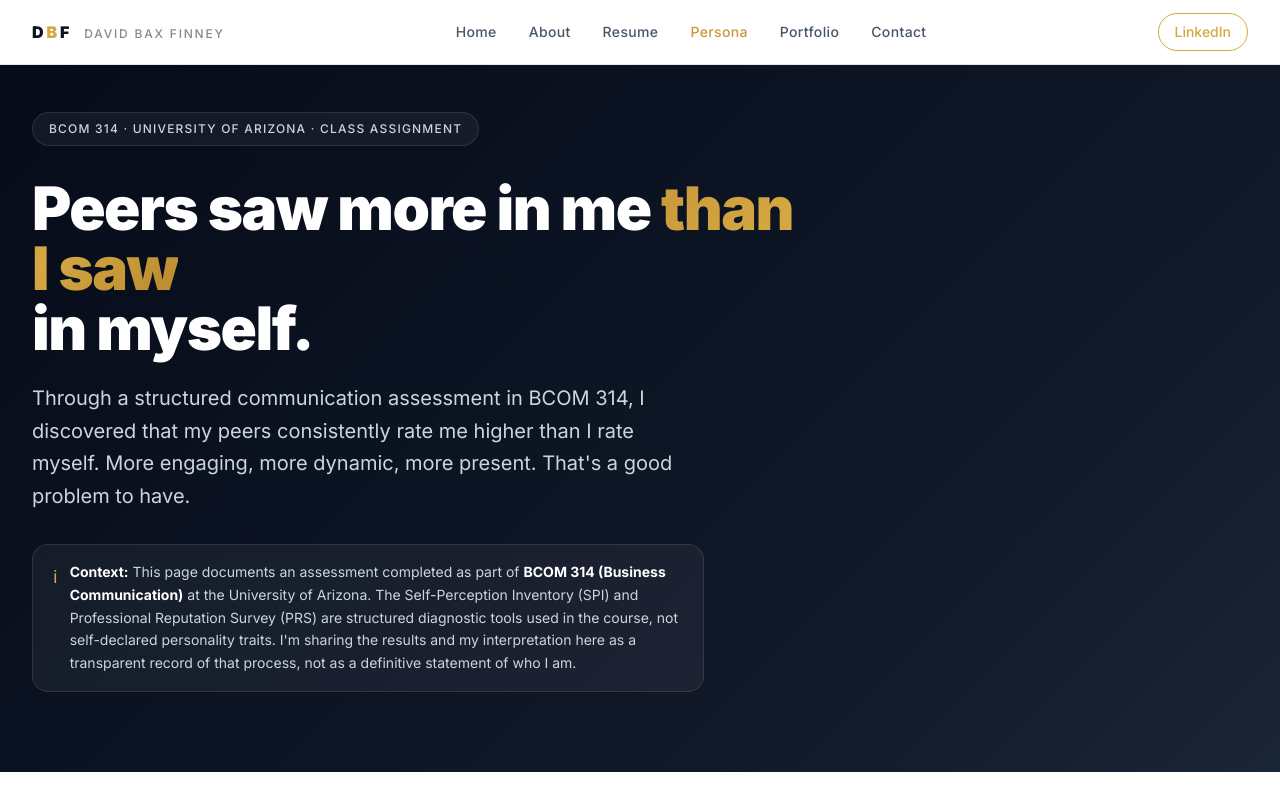
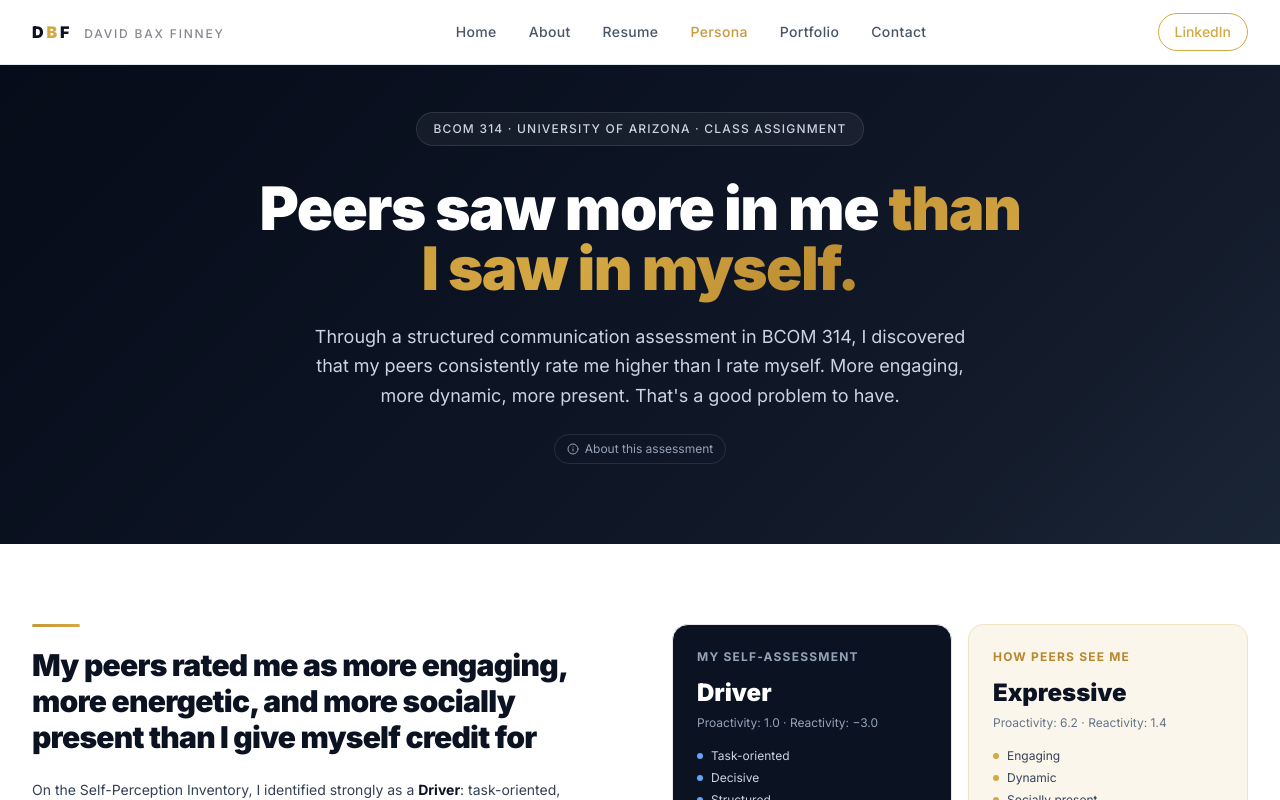
Before and after one commit to dfin13/davidbaxfinney, a Next.js app: page /persona in a window 1280 px wide. Shown: the top 800 px of the page. Built offline with nearby package versions, Linux system fonts and the light colour scheme.

Commit message:
Center hero sections, info tooltip on persona, remove forced line breaks

```diff
--- a/app/about/page.tsx
+++ b/app/about/page.tsx
@@ -63,7 +63,7 @@ export default function About() {
       {/* ── HEADER ─────────────────────────────────────────── */}
       <section className="bg-hero-gradient pt-20 pb-14 sm:pt-24 sm:pb-16 lg:pt-28 lg:pb-20">
         <div className="max-w-7xl mx-auto px-6 lg:px-8">
-          <div className="max-w-3xl">
+          <div className="max-w-3xl mx-auto text-center">
             <motion.div
               initial={{ opacity: 0, y: 14 }}
               animate={{ opacity: 1, y: 0 }}
@@ -81,15 +81,14 @@ export default function About() {
               className="text-4xl sm:text-5xl lg:text-6xl font-black text-white tracking-tight mb-6 leading-tight"
             >
               Finance student.{" "}
-              <span className="gradient-text">Operator.</span>
-              <br />
+              <span className="gradient-text">Operator.</span>{" "}
               Builder by instinct.
             </motion.h1>
             <motion.p
               initial={{ opacity: 0, y: 16 }}
               animate={{ opacity: 1, y: 0 }}
               transition={{ duration: 0.6, delay: 0.2, ease: [0.25, 0.46, 0.45, 0.94] }}
-              className="text-lg text-slate-300 leading-relaxed max-w-2xl"
+              className="text-lg text-slate-300 leading-relaxed max-w-2xl mx-auto"
             >
               Finance student. Co-founder. Builder. Here&apos;s the full picture.
             </motion.p>
--- a/app/contact/page.tsx
+++ b/app/contact/page.tsx
@@ -73,7 +73,7 @@ export default function Contact() {
       {/* Header */}
       <section className="bg-hero-gradient pt-20 pb-14 sm:pt-24 sm:pb-16 lg:pt-28 lg:pb-20">
         <div className="max-w-7xl mx-auto px-6 lg:px-8">
-          <div className="max-w-2xl">
+          <div className="max-w-2xl mx-auto text-center">
             <motion.div
               initial={{ opacity: 0, y: 14 }}
               animate={{ opacity: 1, y: 0 }}
--- a/app/persona/page.tsx
+++ b/app/persona/page.tsx
@@ -1,10 +1,53 @@
 "use client";
 
+import { useState } from "react";
 import dynamic from "next/dynamic";
 import Link from "next/link";
-import { motion } from "framer-motion";
-import { ArrowRight } from "lucide-react";
+import { motion, AnimatePresence } from "framer-motion";
+import { ArrowRight, Info, X } from "lucide-react";
 import FadeIn from "@/components/motion/FadeIn";
+
+function InfoTooltip() {
+  const [open, setOpen] = useState(false);
+  return (
+    <div className="relative inline-block">
+      <button
+        onClick={() => setOpen(!open)}
+        className="inline-flex items-center gap-1.5 text-xs text-slate-400 hover:text-gold-400 border border-white/10 hover:border-gold-400/30 rounded-full px-3 py-1.5 transition-all duration-200"
+        aria-label="About this assessment"
+      >
+        <Info size={12} />
+        About this assessment
+      </button>
+      <AnimatePresence>
+        {open && (
+          <motion.div
+            initial={{ opacity: 0, y: 6, scale: 0.97 }}
+            animate={{ opacity: 1, y: 0, scale: 1 }}
+            exit={{ opacity: 0, y: 4, scale: 0.97 }}
+            transition={{ duration: 0.18 }}
+            className="absolute left-1/2 -translate-x-1/2 top-full mt-3 w-80 sm:w-96 bg-navy-900 border border-white/10 rounded-2xl px-5 py-4 shadow-2xl z-20 text-left"
+          >
+            <button
+              onClick={() => setOpen(false)}
+              className="absolute top-3 right-3 text-slate-500 hover:text-white transition-colors"
+              aria-label="Close"
+            >
+              <X size={14} />
+            </button>
+            <p className="text-sm text-slate-300 leading-relaxed">
+              <strong className="text-white">Context:</strong> This page documents an assessment completed as part of{" "}
+              <strong className="text-white">BCOM 314 (Business Communication)</strong> at the University of Arizona. The
+              Self-Perception Inventory (SPI) and Professional Reputation Survey (PRS) are structured diagnostic tools used
+              in the course, not self-declared personality traits. I&apos;m sharing the results and my interpretation here
+              as a transparent record of that process, not as a definitive statement of who I am.
+            </p>
+          </motion.div>
+        )}
+      </AnimatePresence>
+    </div>
+  );
+}
 
 const StyleComparisonChart = dynamic(
   () => import("@/components/charts/StyleComparisonChart"),
@@ -25,7 +68,7 @@ export default function PersonaEvolution() {
       {/* ── HEADER ─────────────────────────────────────── */}
       <section className="bg-hero-gradient pt-20 pb-14 sm:pt-24 sm:pb-16 lg:pt-28 lg:pb-20">
         <div className="max-w-7xl mx-auto px-6 lg:px-8">
-          <div className="max-w-3xl">
+          <div className="max-w-3xl mx-auto text-center">
             <motion.div
               initial={{ opacity: 0, y: 14 }}
               animate={{ opacity: 1, y: 0 }}
@@ -43,15 +86,13 @@ export default function PersonaEvolution() {
               className="text-4xl sm:text-5xl lg:text-6xl font-black text-white tracking-tight mb-6 leading-tight"
             >
               Peers saw more in me{" "}
-              <span className="gradient-text">than I saw</span>
-              <br />
-              in myself.
+              <span className="gradient-text">than I saw in myself.</span>
             </motion.h1>
             <motion.p
               initial={{ opacity: 0, y: 16 }}
               animate={{ opacity: 1, y: 0 }}
               transition={{ duration: 0.6, delay: 0.2, ease: [0.25, 0.46, 0.45, 0.94] }}
-              className="text-xl text-slate-300 leading-relaxed max-w-2xl"
+              className="text-lg text-slate-300 leading-relaxed max-w-2xl mx-auto"
             >
               Through a structured communication assessment in BCOM 314, I discovered that my peers
               consistently rate me higher than I rate myself. More engaging, more dynamic, more present.
@@ -61,16 +102,9 @@ export default function PersonaEvolution() {
               initial={{ opacity: 0, y: 12 }}
               animate={{ opacity: 1, y: 0 }}
               transition={{ duration: 0.5, delay: 0.35, ease: [0.25, 0.46, 0.45, 0.94] }}
-              className="mt-8 inline-flex items-start gap-3 bg-white/5 border border-white/10 rounded-2xl px-5 py-4 max-w-2xl"
+              className="mt-6 inline-block relative"
             >
-              <span className="text-gold-400 text-lg shrink-0 mt-0.5">ℹ</span>
-              <p className="text-sm text-slate-300 leading-relaxed">
-                <strong className="text-white">Context:</strong> This page documents an assessment completed as part of{" "}
-                <strong className="text-white">BCOM 314 (Business Communication)</strong> at the University of Arizona. The
-                Self-Perception Inventory (SPI) and Professional Reputation Survey (PRS) are structured diagnostic tools used
-                in the course, not self-declared personality traits. I&apos;m sharing the results and my interpretation here
-                as a transparent record of that process, not as a definitive statement of who I am.
-              </p>
+              <InfoTooltip />
             </motion.div>
           </div>
         </div>
--- a/app/portfolio/page.tsx
+++ b/app/portfolio/page.tsx
@@ -456,7 +456,7 @@ export default function Portfolio() {
       {/* Header */}
       <section className="bg-hero-gradient pt-20 pb-14 sm:pt-24 sm:pb-16 lg:pt-28 lg:pb-20">
         <div className="max-w-7xl mx-auto px-6 lg:px-8">
-          <div className="max-w-3xl">
+          <div className="max-w-3xl mx-auto text-center">
             <motion.div
               initial={{ opacity: 0, y: 14 }}
               animate={{ opacity: 1, y: 0 }}
@@ -478,7 +478,7 @@ export default function Portfolio() {
               initial={{ opacity: 0, y: 16 }}
               animate={{ opacity: 1, y: 0 }}
               transition={{ duration: 0.6, delay: 0.2, ease: [0.25, 0.46, 0.45, 0.94] }}
-              className="text-lg text-slate-300 leading-relaxed max-w-2xl"
+              className="text-lg text-slate-300 leading-relaxed max-w-2xl mx-auto"
             >
               Five projects that show I can analyze, build, lead, and execute. Click any to open the full case study.
             </motion.p>
```
